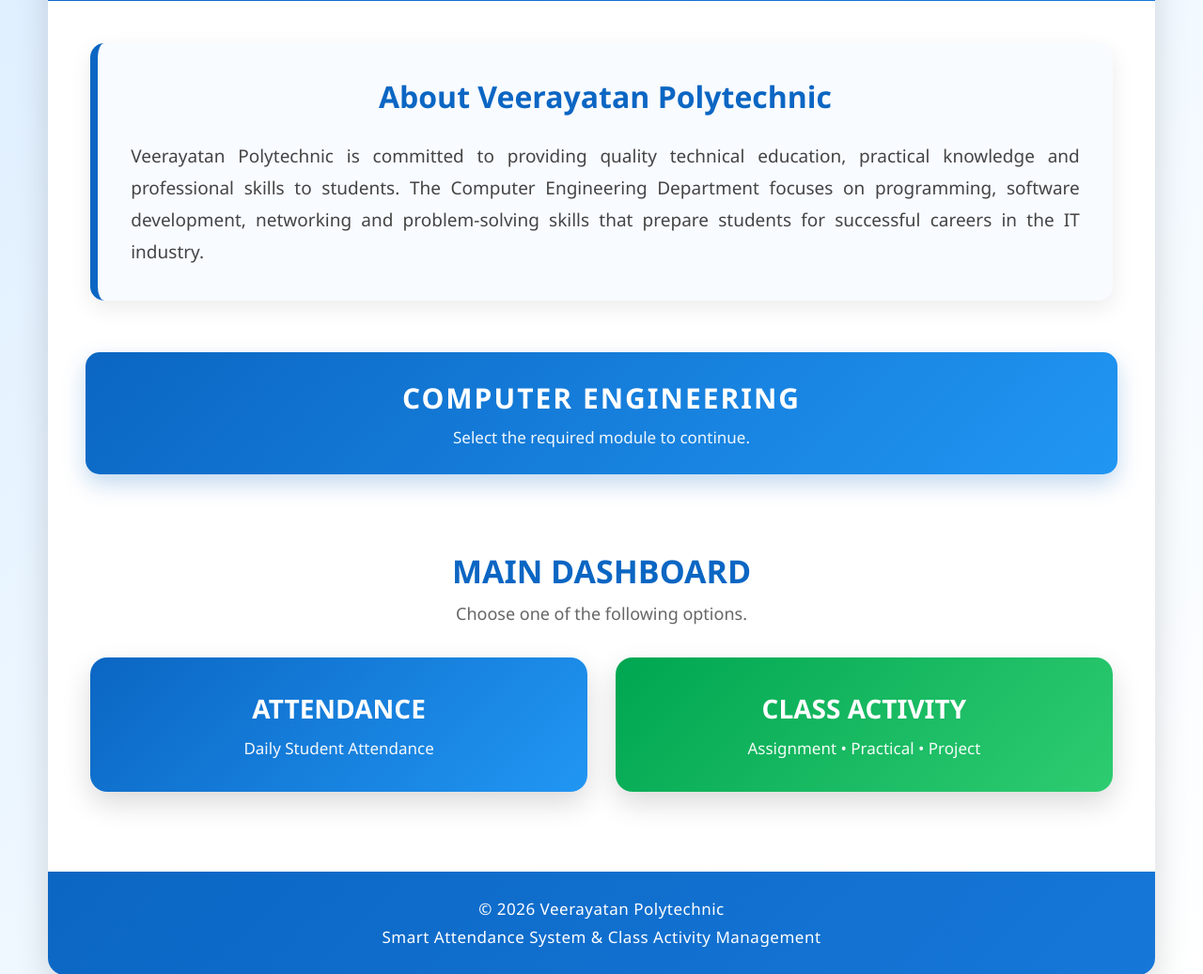
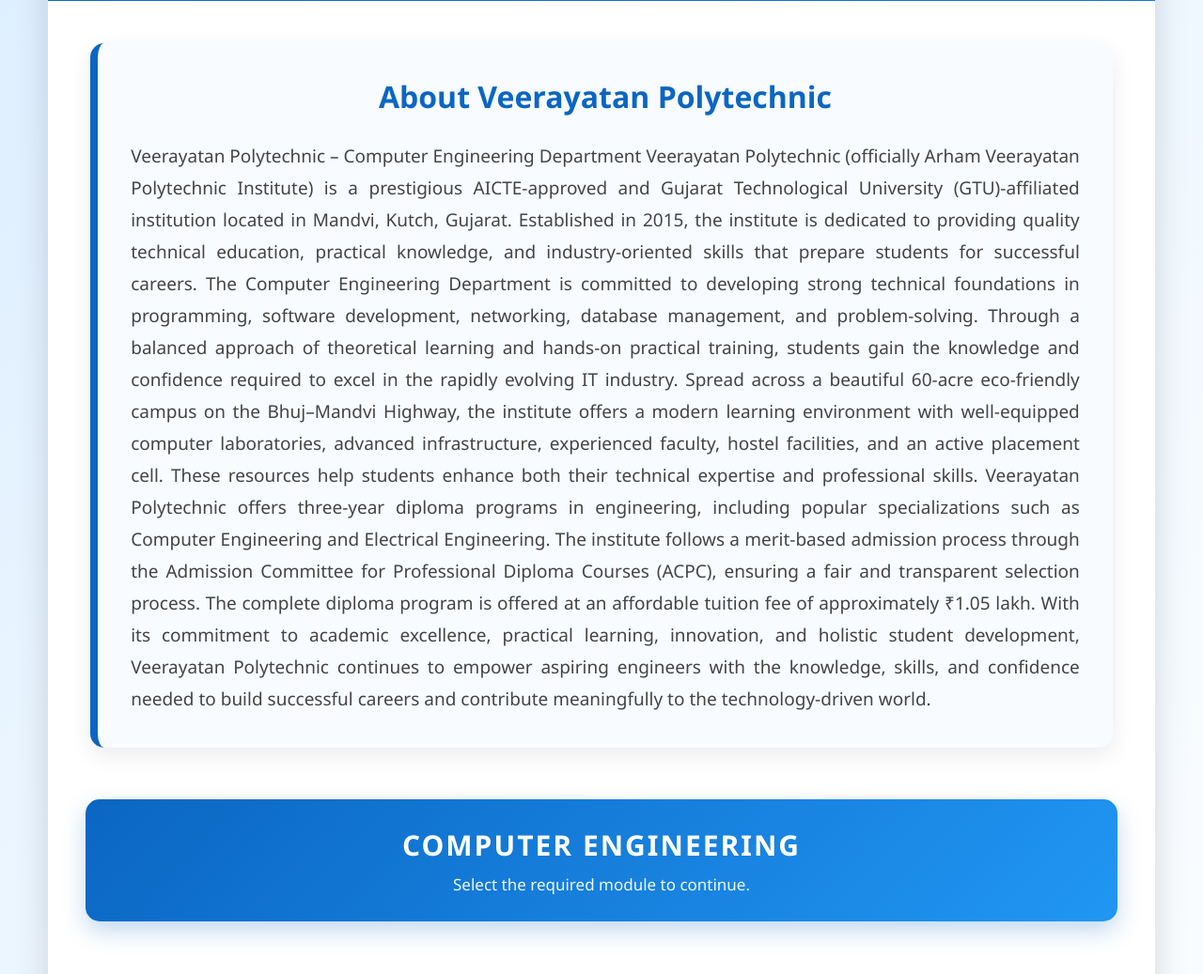
Before and after one commit to RonitRoy-MohitRoy/Smart_Attendance_System-v2, a Flask app: page / in a window 1280 px wide. Shown: the part 434-1471 px from the top of the page at 94% size. Run offline with Flask 3, Linux system fonts and the light colour scheme.

Commit message:
Revise content for Veerayatan Polytechnic overview
Updated the description of Veerayatan Polytechnic and its Computer Engineering Department to provide more detailed information about the institution, programs, and facilities.

```diff
--- a/templates/index.html
+++ b/templates/index.html
@@ -87,17 +87,17 @@
 
             <p>
 
-                Veerayatan Polytechnic is committed to
-                providing quality technical education,
-                practical knowledge and professional
-                skills to students.
+                Veerayatan Polytechnic – Computer Engineering Department
 
-                The Computer Engineering Department
-                focuses on programming, software
-                development, networking and
-                problem-solving skills that prepare
-                students for successful careers in
-                the IT industry.
+Veerayatan Polytechnic (officially Arham Veerayatan Polytechnic Institute) is a prestigious AICTE-approved and Gujarat Technological University (GTU)-affiliated institution located in Mandvi, Kutch, Gujarat. Established in 2015, the institute is dedicated to providing quality technical education, practical knowledge, and industry-oriented skills that prepare students for successful careers.
+
+The Computer Engineering Department is committed to developing strong technical foundations in programming, software development, networking, database management, and problem-solving. Through a balanced approach of theoretical learning and hands-on practical training, students gain the knowledge and confidence required to excel in the rapidly evolving IT industry.
+
+Spread across a beautiful 60-acre eco-friendly campus on the Bhuj–Mandvi Highway, the institute offers a modern learning environment with well-equipped computer laboratories, advanced infrastructure, experienced faculty, hostel facilities, and an active placement cell. These resources help students enhance both their technical expertise and professional skills.
+
+Veerayatan Polytechnic offers three-year diploma programs in engineering, including popular specializations such as Computer Engineering and Electrical Engineering. The institute follows a merit-based admission process through the Admission Committee for Professional Diploma Courses (ACPC), ensuring a fair and transparent selection process. The complete diploma program is offered at an affordable tuition fee of approximately ₹1.05 lakh.
+
+With its commitment to academic excellence, practical learning, innovation, and holistic student development, Veerayatan Polytechnic continues to empower aspiring engineers with the knowledge, skills, and confidence needed to build successful careers and contribute meaningfully to the technology-driven world.
 
             </p>
 
```
